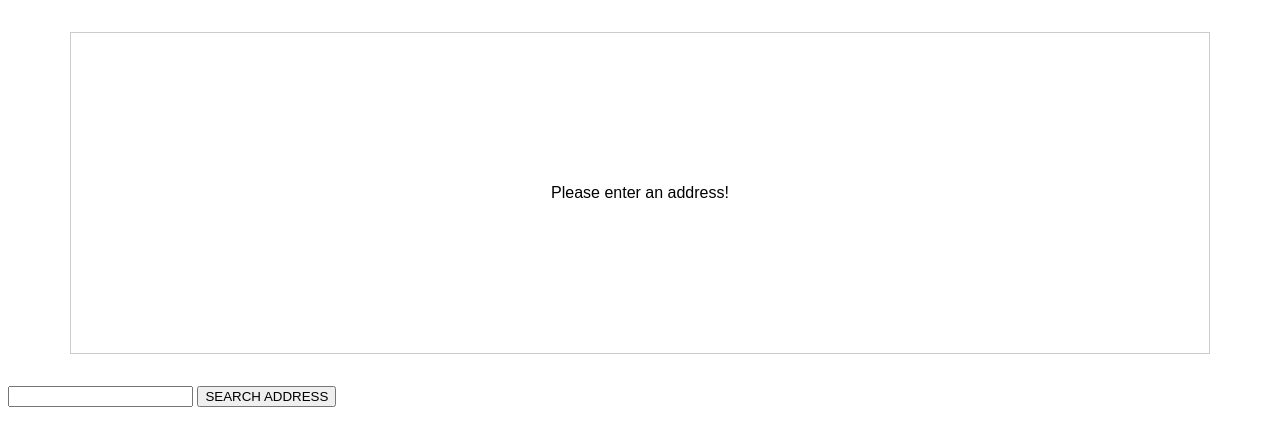
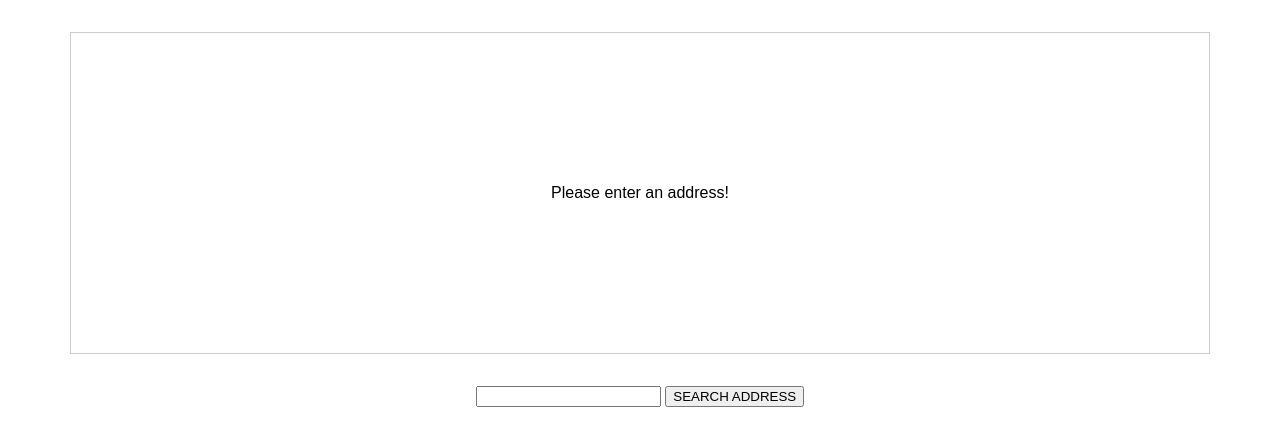
Before and after one commit to LordCracken/Select-and-Share-a-Place, a website built with webpack: page index.html in a window 1280 px wide. Built offline with nearby package versions, Linux system fonts and the light colour scheme.

Commit message:
fix form tag in HTML

```diff
--- a/index.html
+++ b/index.html
@@ -12,7 +12,7 @@
     <div id="map">
       <p>Please enter an address!</p>
     </div>
-    <form">
+    <form>
       <input type="text" id="address">
       <button type="submit">SEARCH ADDRESS</button>
     </form>
```
